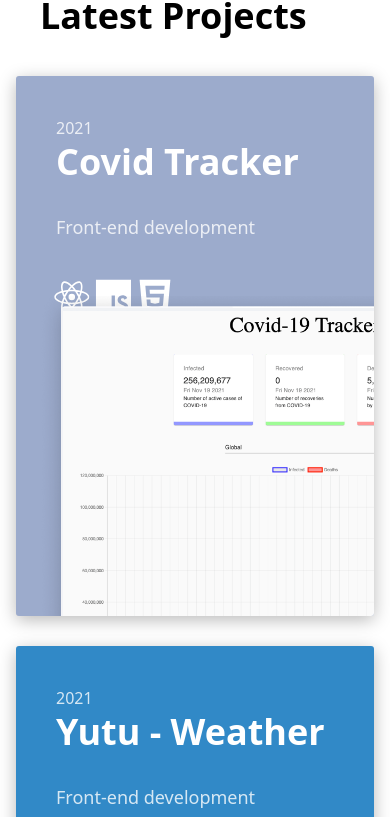
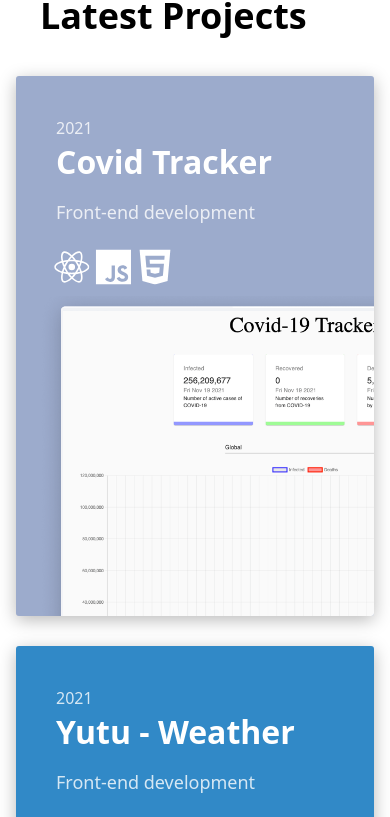
Before and after one commit to qvisten12/felix-webpage, a Next.js app: page / in a window 390 px wide. Shown: the part 845-1662 px from the top of the page. Built offline with nearby package versions, Linux system fonts and the light colour scheme.

Commit message:
Card fix Mobile

```diff
--- a/components/ProjectList/ProjectCard/ProjectCard.module.css
+++ b/components/ProjectList/ProjectCard/ProjectCard.module.css
@@ -72,6 +72,12 @@
   margin: 0;
 }
 
+@media screen and (max-width: 500px) {
+  .title {
+    font-size: 32px;
+  }
+}
+
 .date {
   margin: 0;
   font-size: 16px;
@@ -86,7 +92,7 @@
 
 @media screen and (max-width: 600px) {
   .services {
-    margin-top: 30px;
+    margin-top: 15px;
   }
 }
 
@@ -105,7 +111,7 @@
 
 @media screen and (max-width: 800px) {
   .tech {
-    margin-top: 30px;
+    margin-top: 15px;
     margin-left: -5px;
     transform: scale(0.8);
     transform-origin: left center;
```
